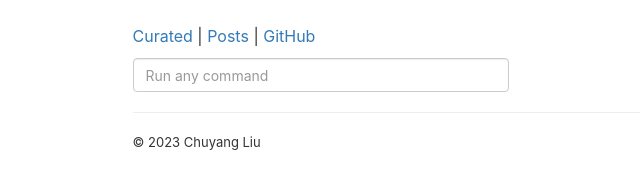
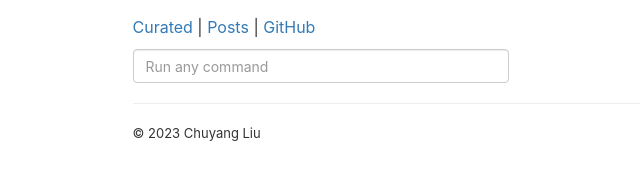
Before and after one commit to chuyangliu/chuyangliu.github.io, a plain HTML site: page index.html in a window 1280 px wide. Shown: the whole page, without its empty margins (35-675 px from the left). Drawn offline with nearby package versions, Linux system fonts and the light colour scheme.

Commit message:
[ghpages] 2023-07-09 01:03:04 UTC

```diff
--- a/index.html
+++ b/index.html
@@ -1 +1 @@
-<!DOCTYPE html><html lang="en"><head><meta charset="utf-8"><meta name="viewport" content="width=device-width,initial-scale=1"><meta name="description" content="Home page of Chuyang Liu's personal website."><meta name="google-site-verification" content="dl48HAftWzPySZzBU4rrT_g5negr_ZUxSDlg3tBBVWw"><meta name="msvalidate.01" content="8986D76937A4A972F01CE63E2FCF3D64"><title>Chuyang Liu</title><link rel="stylesheet" href="https://cdn.jsdelivr.net/npm/bootstrap@3.4.1/dist/css/bootstrap.min.css" crossorigin="anonymous"><link rel="stylesheet" href="/style/index.css"></head><body><div class="container"><div class="row"><div class="col-sm-1"></div><div class="col-sm-10"><p><br><a href="/curated.html">Curated</a> | <a href="/posts/">Posts</a> | <a href="https://github.com/chuyangliu/">GitHub</a><br></p><form class="form-horizontal"><div class="form-group"><label class="sr-only" for="command"></label><div class="col-lg-5"><input class="form-control" id="command" type="text" placeholder="Run any command"></div></div><input type="submit" hidden="hidden"></form><samp id="output"></samp><footer class="page-footer"><hr><p>&copy; 2023 Chuyang Liu</p></footer></div><div class="col-sm-1"></div></div></div><script src="https://cdn.jsdelivr.net/npm/jquery@3.6.3/dist/jquery.min.js" crossorigin="anonymous"></script><script src="https://cdn.jsdelivr.net/npm/bootstrap@3.4.1/dist/js/bootstrap.min.js" crossorigin="anonymous"></script><script src="/script/index.js"></script></body></html>
+<!DOCTYPE html><html lang="en"><head><meta charset="utf-8"><meta name="viewport" content="width=device-width,initial-scale=1"><meta name="description" content="Home page of Chuyang Liu's personal website."><meta name="google-site-verification" content="dl48HAftWzPySZzBU4rrT_g5negr_ZUxSDlg3tBBVWw"><meta name="msvalidate.01" content="8986D76937A4A972F01CE63E2FCF3D64"><title>Chuyang Liu</title><link rel="stylesheet" href="https://cdn.jsdelivr.net/npm/bootstrap@3.4.1/dist/css/bootstrap.min.css" crossorigin="anonymous"><link rel="stylesheet" href="/style/index.css"></head><body><div class="container"><div class="row"><div class="col-sm-1"></div><div class="col-sm-10"><p><a href="/curated.html">Curated</a> | <a href="/posts/">Posts</a> | <a href="https://github.com/chuyangliu/">GitHub</a><br></p><form class="form-horizontal"><div class="form-group"><label class="sr-only" for="command"></label><div class="col-lg-5"><input class="form-control" id="command" type="text" placeholder="Run any command"></div></div><input type="submit" hidden="hidden"></form><samp id="output"></samp><footer class="page-footer"><hr><p>&copy; 2023 Chuyang Liu</p></footer></div><div class="col-sm-1"></div></div></div><script src="https://cdn.jsdelivr.net/npm/jquery@3.6.3/dist/jquery.min.js" crossorigin="anonymous"></script><script src="https://cdn.jsdelivr.net/npm/bootstrap@3.4.1/dist/js/bootstrap.min.js" crossorigin="anonymous"></script><script src="/script/index.js"></script></body></html>
--- a/style/index.css
+++ b/style/index.css
@@ -1 +1 @@
-body{font-family:-apple-system,BlinkMacSystemFont,'Segoe UI','Noto Sans',Helvetica,Arial,sans-serif,'Apple Color Emoji','Segoe UI Emoji';font-size:16px;line-height:1.5}h1{font-family:ui-serif,'Palatino Linotype',Garamond,'Times New Roman',serif;font-weight:700}h4{margin-top:0;margin-bottom:0;line-height:1.5}footer.page-footer{font-family:-apple-system,BlinkMacSystemFont,'Segoe UI','Noto Sans',Helvetica,Arial,sans-serif,'Apple Color Emoji','Segoe UI Emoji';font-size:13px}code,pre{font-family:ui-monospace,SFMono-Regular,'SF Mono',Menlo,Consolas,'Liberation Mono',monospace}code{padding:1px 4px}pre{padding:0;border:none}blockquote{font-size:inherit}.form-group{margin-bottom:10px}samp#output{font-size:14px}
+body{font-family:-apple-system,BlinkMacSystemFont,'Segoe UI','Noto Sans',Helvetica,Arial,sans-serif,'Apple Color Emoji','Segoe UI Emoji';font-size:16px;line-height:1.5}h1{font-family:ui-serif,'Palatino Linotype',Garamond,'Times New Roman',serif;font-weight:700}h4{margin-top:0;margin-bottom:0;line-height:1.5}footer.page-footer{font-family:-apple-system,BlinkMacSystemFont,'Segoe UI','Noto Sans',Helvetica,Arial,sans-serif,'Apple Color Emoji','Segoe UI Emoji';font-size:13px}code,pre{font-family:ui-monospace,SFMono-Regular,'SF Mono',Menlo,Consolas,'Liberation Mono',monospace}code{padding:1px 4px}pre{padding:0;border:none}blockquote{font-size:inherit}.form-group{margin-bottom:10px}samp#output{font-size:14px}p{margin-top:15px}
```
